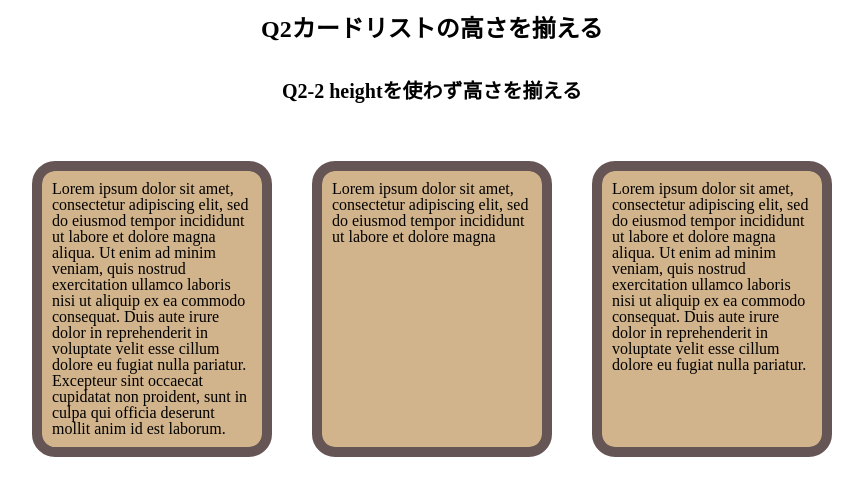
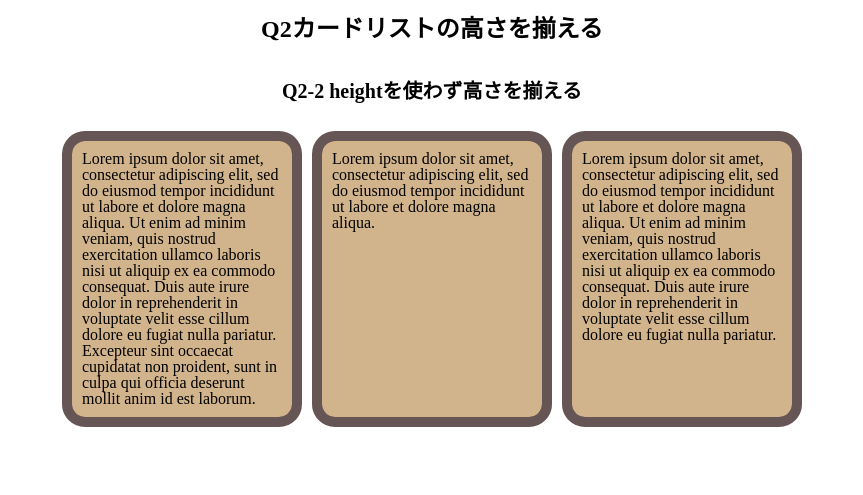
Before and after one commit to nasakamisawa/LayoutParts-Part1_Kamisawa, a plain HTML site: page q2/index.html in a window 1280 px wide. Shown: the part 93-588 px from the top of the page, without its empty margins (208-1071 px from the left). Drawn offline with Linux system fonts and the light colour scheme.

Commit message:
margin修正

```diff
--- a/q2/css/style.css
+++ b/q2/css/style.css
@@ -4,7 +4,6 @@
   display: flex;
   justify-content: center;
 }
-
 .list-card {
   outline: 10px solid #655;
   box-shadow: 0 0 0 6px #655;
@@ -12,6 +11,9 @@
   background: #d2b48c;
   width: 200px;
   padding: 10px;
-  margin: 30px;
+  margin-right: 30px;
   list-style: none;
 }
+.list-card:last-child {
+  margin: 0;
+}
--- a/q2/index.html
+++ b/q2/index.html
@@ -51,7 +51,7 @@
       </li>
       <li class="list-card">
         Lorem ipsum dolor sit amet, consectetur adipiscing elit, sed do eiusmod tempor incididunt
-      ut labore et dolore magna
+      ut labore et dolore magna aliqua.
       </li>
       <li class="list-card">
         Lorem ipsum dolor sit amet, consectetur adipiscing elit, sed do eiusmod tempor incididunt
```
Also changed, not shown: 1 other file.
